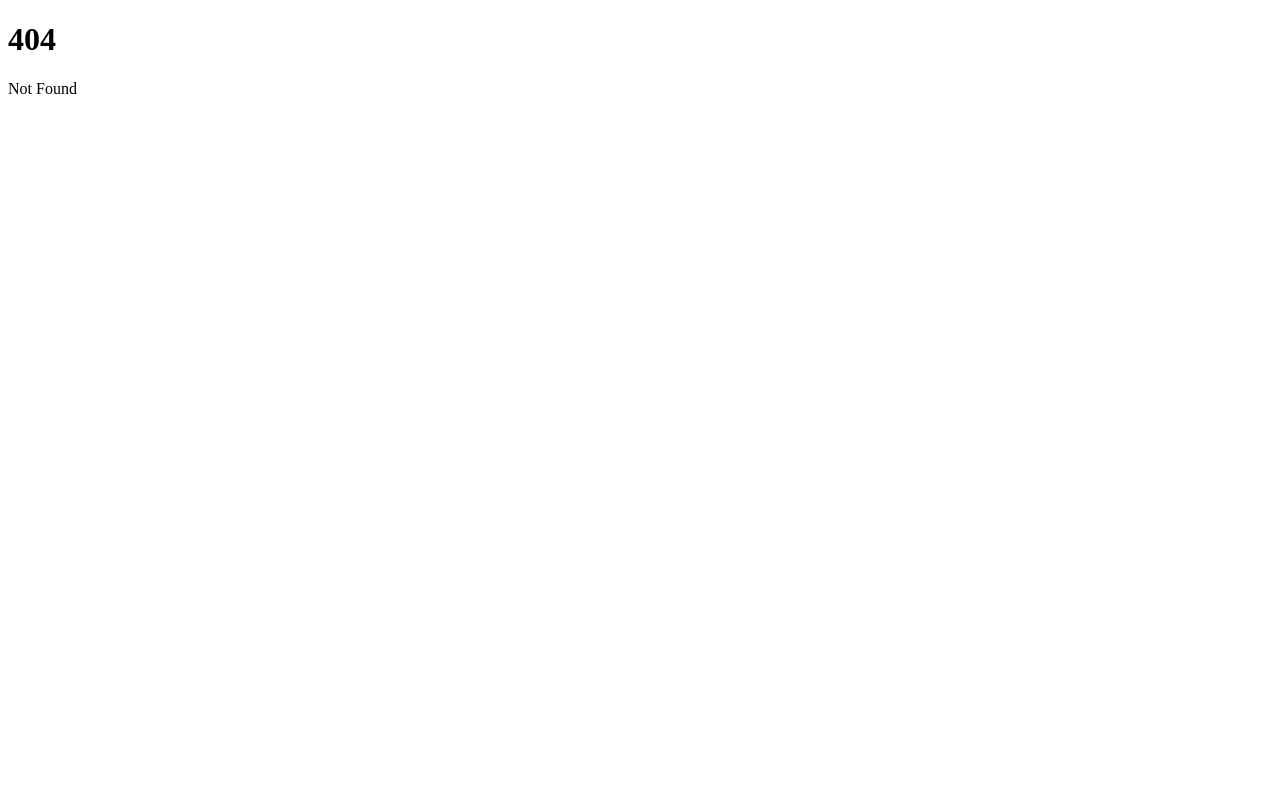
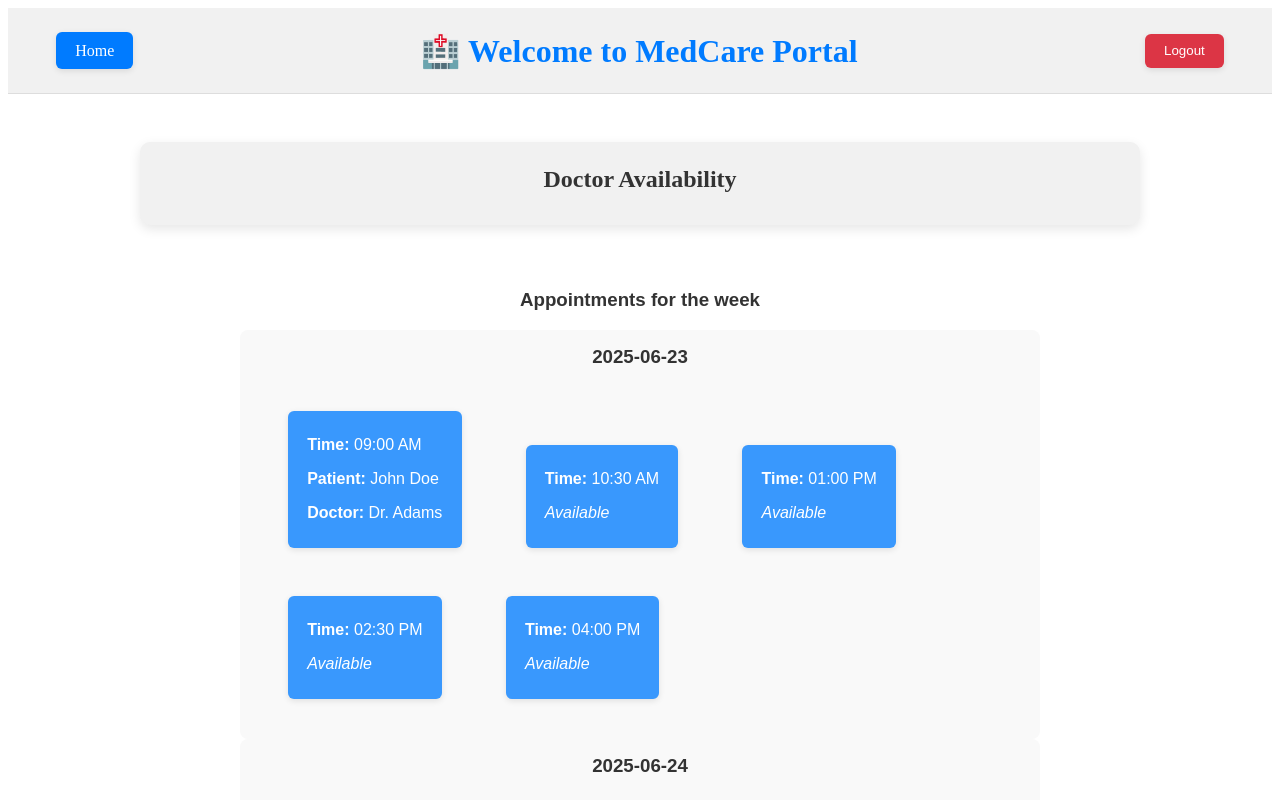
Before and after one commit to monsieur-here/MedicalManagementSystem_SDEPractice, a SvelteKit app in the folder med-manage/: page /receptionist in a window 1280 px wide. Before the commit this address had no page. Shown: the top 800 px of the page. Built offline with nearby package versions, Linux system fonts and the light colour scheme.

Commit message:
restructure the repository

```diff
--- a/med-manage/src/routes/receptionists/+page.svelte
+++ b/med-manage/src/routes/receptionist/+page.svelte
@@ -59,15 +59,14 @@
   });
 </script>
 
+<div>
   <div class="header">
     <a href={`/receptionists`} class="home-button">Home</a>
     <h1>🏥 Welcome to MedCare Portal</h1>
     <button class="logout-button" on:click={handleLogOut}>Logout</button>
   </div>
+
   <div class="grid">
-  <div class="card" on:click={() => goto(`/registration`)} tabindex="0">
-    <h2 align="center">Patient Registration</h2>
-  </div>
     <div
       class="card"
       on:click={() => goto("/receptionists/doctors")}
@@ -110,6 +109,7 @@
           {/each}
         </div>
       {/each}
+    </div>
   </div>
 </div>
 
--- /dev/null
+++ b/med-manage/src/routes/receptionist/dashboard/+page.svelte
@@ -0,0 +1,62 @@
+<script>
+  import { RECEPTIONIST_ROUTES } from "$lib/routes";
+  import { handleLogOut } from "$lib/utils";
+  import { onMount } from "svelte";
+  import { getReceptionistAppointment } from "../../../apis/receptionist/appointment";
+
+  let appointmentData = [];
+
+  onMount(async () => {
+    appointmentData = await getReceptionistAppointment();
+  });
+</script>
+
+<div>
+  <div class="header">
+    <a href={RECEPTIONIST_ROUTES.dashboard.url} class="home-button">Back</a>
+    <h1 class="title">🩺 Receptionist Dashboard</h1>
+    <button class="logout-button" on:click={handleLogOut}>Logout</button>
+  </div>
+
+  <div></div>
+</div>
+
+<style>
+  .header {
+    display: flex;
+    justify-content: space-between;
+    align-items: center;
+    padding: 0rem 1rem;
+    background-color: #f1f1f1;
+    border-bottom: 1px solid #ddd;
+  }
+  .home-button {
+    display: inline-block;
+    margin: 1.5rem 2rem;
+    padding: 0.6rem 1.2rem;
+    background-color: #007bff;
+    color: white;
+    text-decoration: none;
+    border-radius: 6px;
+    font-weight: 500;
+    transition: background-color 0.3s ease;
+    box-shadow: 0 2px 6px rgba(0, 0, 0, 0.1);
+  }
+  .home-button:hover {
+    background-color: #0056b3;
+  }
+  .logout-button {
+    background-color: #dc3545;
+    color: white;
+    border: none;
+    margin: 1.5rem 2rem;
+    border-radius: 6px;
+    padding: 0.6rem 1.2rem;
+    cursor: pointer;
+    font-weight: 500;
+    transition: background-color 0.3s ease;
+  }
+  .logout-button:hover {
+    background-color: #c82333;
+  }
+</style>
```
Also changed, not shown: med-manage/src/routes/receptionist/bill/+page.svelte (renamed from med-manage/src/routes/receptionists/bill/+page.svelte), med-manage/src/routes/receptionist/doctors/+page.svelte (renamed from med-manage/src/routes/receptionists/doctors/+page.svelte). Lines whose indentation alone changed are shown as unchanged.
